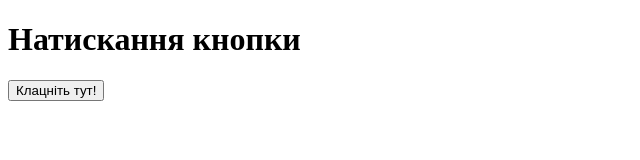
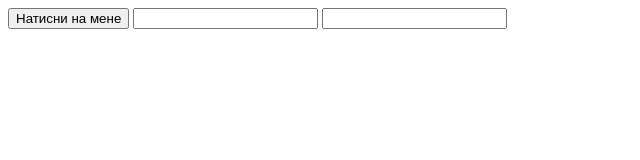
Before and after one commit to Hexa-Hexagon/LAB_3_JS, a plain HTML site: page index.html in a window 1280 px wide. Shown: the whole page, without its empty margins (0-640 px from the left). Drawn offline with Linux system fonts and the light colour scheme.

Commit message:
thirdTask

```diff
--- a/index.html
+++ b/index.html
@@ -5,14 +5,14 @@
     <meta charset="UTF-8">
     <meta name="viewport" content="width=device-width, initial-scale=1.0">
     <title>Document</title>
-    <script src="./second.js" defer></script>
+    <script src="./third.js" defer></script>
 </head>
 
 <body>
-    <h1>Натискання кнопки</h1>
-    <div id="ex1"></div>
-    <form name="form">
-        <input type="button" name="btn" value="Клацніть тут!" onclick="btnClick()" />
+    <form>
+        <input onclick="btnClick()" type="button" name="btn" id="btn" value="Натисни на мене" />
+        <input type="text" id="inp1" />
+        <input type="text" id="inp2" />
     </form>
 </body>
 
--- /dev/null
+++ b/third.js
@@ -0,0 +1,5 @@
+function btnClick() {
+    let text = document.getElementById("inp2").value;
+    document.getElementById("inp2").value = document.getElementById("inp1").value;
+    document.getElementById("inp1").value = text;
+}
```
